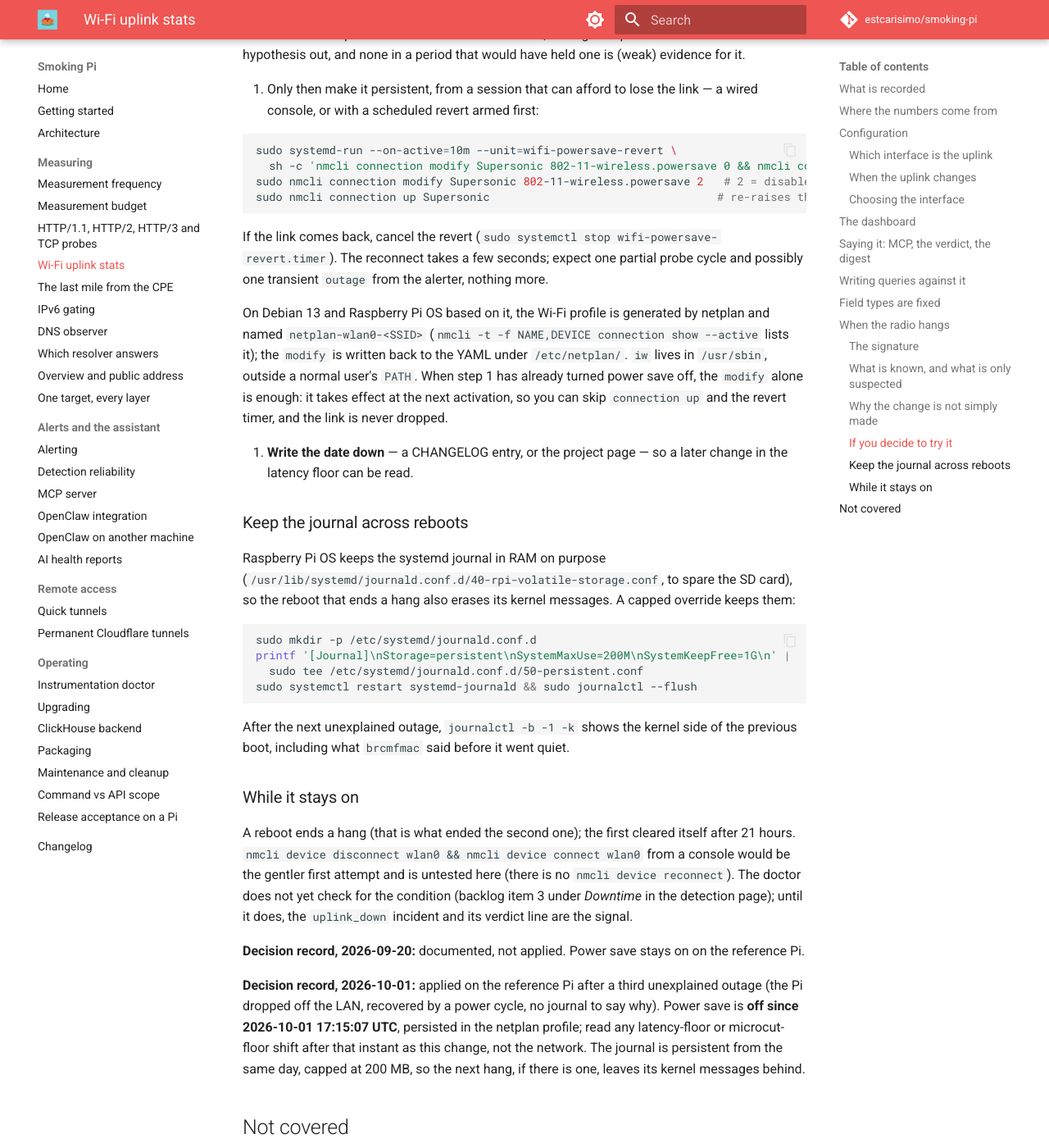
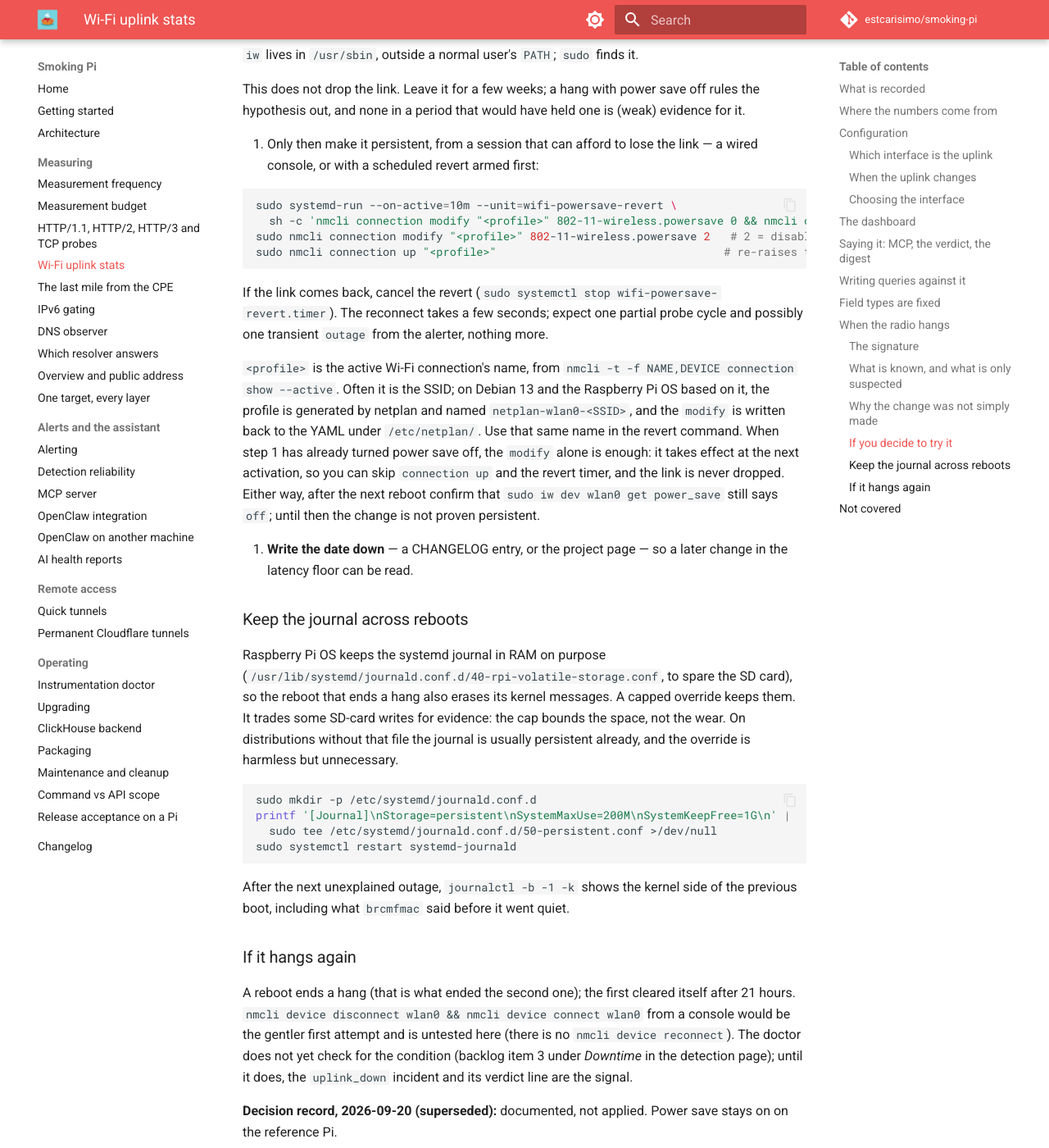
Before and after one commit to estcarisimo/smoking-pi, an MkDocs documentation site: the page built from docs/wifi.md, in a window 1280 px wide and 1400 px high, scrolled down 8585 px. Shown: the whole window at 82% size. Built offline with MkDocs 1.6.1 and Material for MkDocs 9.7.7, drawn with Linux system fonts in a browser that asks for light colours; comment, search, counter and statistics services are not loaded; some of the changed text lies outside the part shown.

Commit message:
docs(wifi): address review: the page no longer contradicts the applied change; one profile placeholder; persistence pending a reboot
Co-Authored-By: Claude Opus 5.5 <noreply@anthropic.com>

````diff
--- a/docs/wifi.md
+++ b/docs/wifi.md
@@ -269,8 +269,9 @@ receiving nothing. The first is classified by its pattern (the same
 all-targets shape, no reboot, self-recovered), not by measurement. The
 evidence and the detector changes it forced are in
 [Detection reliability](detection-reliability.md); this section is about
-the radio itself, and about a change that was **documented on purpose and
-not made**.
+the radio itself, and about a change that was **documented first and
+applied on 2026-10-01**, after a third outage (see the decision records at
+the end of this section).
 
 ### The signature
 
@@ -292,8 +293,8 @@ alerter's own; `get_wifi_stats` does not return the raw counter, but its
 ### What is known, and what is only suspected
 
 Known: the Pi is a Raspberry Pi 5 on kernel 6.12.25 with the in-tree
-`brcmfmac` driver (BCM4345/6, firmware 7.45.265), and **Wi-Fi power save is
-on**: `iw dev wlan0 get power_save` answers `on`, and the kernel logs
+`brcmfmac` driver (BCM4345/6, firmware 7.45.265), and **Wi-Fi power save was
+on** (until 2026-10-01): `iw dev wlan0 get power_save` answers `on`, and the kernel logs
 `brcmf_cfg80211_set_power_mgmt: power save enabled` at every boot.
 NetworkManager is not the one turning it on — the connection profile says
 `802-11-wireless.powersave: default`, and with no `wifi.powersave` override
@@ -306,11 +307,11 @@ between beacons and depends on the AP buffering and announcing its frames;
 "associated, transmitting, receiving nothing until reconnect" is the shape
 widely reported for this driver family with power save on, and turning it
 off is the usual advice. It fits both hangs. It is **not proven** here: two
-events, no kernel messages from either (the journal on this host is not
-persistent, so a hang's own log lines do not survive the reboot that ends
+events, no kernel messages from either (the journal on this host was not
+persistent until 2026-10-01, so a hang's own log lines do not survive the reboot that ends
 it), and no A/B run with the setting off.
 
-### Why the change is not simply made
+### Why the change was not simply made
 
 `nmcli connection modify Supersonic 802-11-wireless.powersave 2` is one
 line. It is nevertheless the operator's decision, for three reasons:
@@ -338,8 +339,10 @@ Do it in a way that undoes itself:
 
    ```bash
    sudo iw dev wlan0 set power_save off
-   iw dev wlan0 get power_save   # → off
+   sudo iw dev wlan0 get power_save   # → off
    ```
+
+   `iw` lives in `/usr/sbin`, outside a normal user's `PATH`; `sudo` finds it.
 
    This does not drop the link. Leave it for a few weeks; a hang with power
    save off rules the hypothesis out, and none in a period that would have
@@ -350,9 +353,9 @@ Do it in a way that undoes itself:
 
    ```bash
    sudo systemd-run --on-active=10m --unit=wifi-powersave-revert \
-     sh -c 'nmcli connection modify Supersonic 802-11-wireless.powersave 0 && nmcli connection up Supersonic'
-   sudo nmcli connection modify Supersonic 802-11-wireless.powersave 2   # 2 = disable
-   sudo nmcli connection up Supersonic                                  # re-raises the link
+     sh -c 'nmcli connection modify "<profile>" 802-11-wireless.powersave 0 && nmcli connection up "<profile>"'
+   sudo nmcli connection modify "<profile>" 802-11-wireless.powersave 2   # 2 = disable
+   sudo nmcli connection up "<profile>"                                  # re-raises the link
    ```
 
    If the link comes back, cancel the revert
@@ -360,14 +363,17 @@ Do it in a way that undoes itself:
    a few seconds; expect one partial probe cycle and possibly one transient
    `outage` from the alerter, nothing more.
 
-   On Debian 13 and Raspberry Pi OS based on it, the Wi-Fi profile is
-   generated by netplan and named `netplan-wlan0-<SSID>`
-   (`nmcli -t -f NAME,DEVICE connection show --active` lists it); the
-   `modify` is written back to the YAML under `/etc/netplan/`. `iw` lives in
-   `/usr/sbin`, outside a normal user's `PATH`. When step 1 has already
-   turned power save off, the `modify` alone is enough: it takes effect at
-   the next activation, so you can skip `connection up` and the revert
-   timer, and the link is never dropped.
+   `<profile>` is the active Wi-Fi connection's name, from
+   `nmcli -t -f NAME,DEVICE connection show --active`. Often it is the SSID;
+   on Debian 13 and the Raspberry Pi OS based on it, the profile is
+   generated by netplan and named `netplan-wlan0-<SSID>`, and the `modify`
+   is written back to the YAML under `/etc/netplan/`. Use that same name in
+   the revert command. When step 1 has already turned power save off, the
+   `modify` alone is enough: it takes effect at the next activation, so you
+   can skip `connection up` and the revert timer, and the link is never
+   dropped. Either way, after the next reboot confirm that
+   `sudo iw dev wlan0 get power_save` still says `off`; until then the
+   change is not proven persistent.
 
 3. **Write the date down** — a CHANGELOG entry, or the project page — so a
    later change in the latency floor can be read.
@@ -377,20 +383,23 @@ Do it in a way that undoes itself:
 Raspberry Pi OS keeps the systemd journal in RAM on purpose
 (`/usr/lib/systemd/journald.conf.d/40-rpi-volatile-storage.conf`, to spare
 the SD card), so the reboot that ends a hang also erases its kernel
-messages. A capped override keeps them:
+messages. A capped override keeps them. It trades some SD-card writes for
+evidence: the cap bounds the space, not the wear. On distributions without
+that file the journal is usually persistent already, and the override is
+harmless but unnecessary.
 
 ```bash
 sudo mkdir -p /etc/systemd/journald.conf.d
 printf '[Journal]\nStorage=persistent\nSystemMaxUse=200M\nSystemKeepFree=1G\n' |
-  sudo tee /etc/systemd/journald.conf.d/50-persistent.conf
-sudo systemctl restart systemd-journald && sudo journalctl --flush
+  sudo tee /etc/systemd/journald.conf.d/50-persistent.conf >/dev/null
+sudo systemctl restart systemd-journald
 ```
 
 After the next unexplained outage, `journalctl -b -1 -k` shows the kernel
 side of the previous boot, including what `brcmfmac` said before it went
 quiet.
 
-### While it stays on
+### If it hangs again
 
 A reboot ends a hang (that is what ended the second one); the first cleared
 itself after 21 hours. `nmcli device disconnect wlan0 && nmcli device
@@ -400,14 +409,15 @@ check for the condition (backlog item 3 under *Downtime* in the detection
 page); until it does, the `uplink_down` incident and its verdict line are
 the signal.
 
-**Decision record, 2026-09-20:** documented, not applied. Power save stays
+**Decision record, 2026-09-20 (superseded):** documented, not applied. Power save stays
 on on the reference Pi.
 
 **Decision record, 2026-10-01:** applied on the reference Pi after a third
 unexplained outage (the Pi dropped off the LAN, recovered by a power cycle,
 no journal to say why). Power save is **off since 2026-10-01 17:15:07 UTC**,
-persisted in the netplan profile; read any latency-floor or microcut-floor
-shift after that instant as this change, not the network. The journal is
+saved in the netplan profile (persistence across a reboot not yet
+observed). A latency-floor or microcut-floor shift after that instant is
+most likely this change: check against it before blaming the network. The journal is
 persistent from the same day, capped at 200 MB, so the next hang, if there
 is one, leaves its kernel messages behind.
 
````
Also changed, not shown: CHANGELOG.md (+3 -3 lines), docs/detection-reliability.md (+2 -1 lines).
